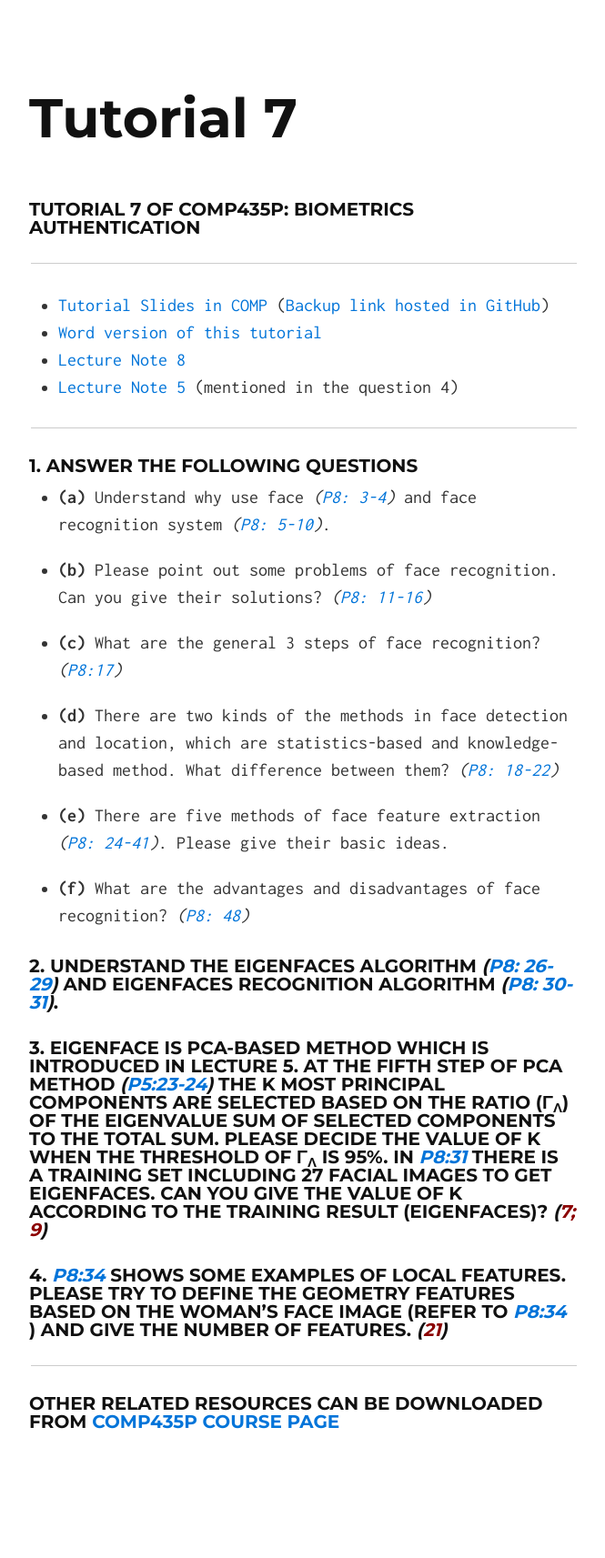
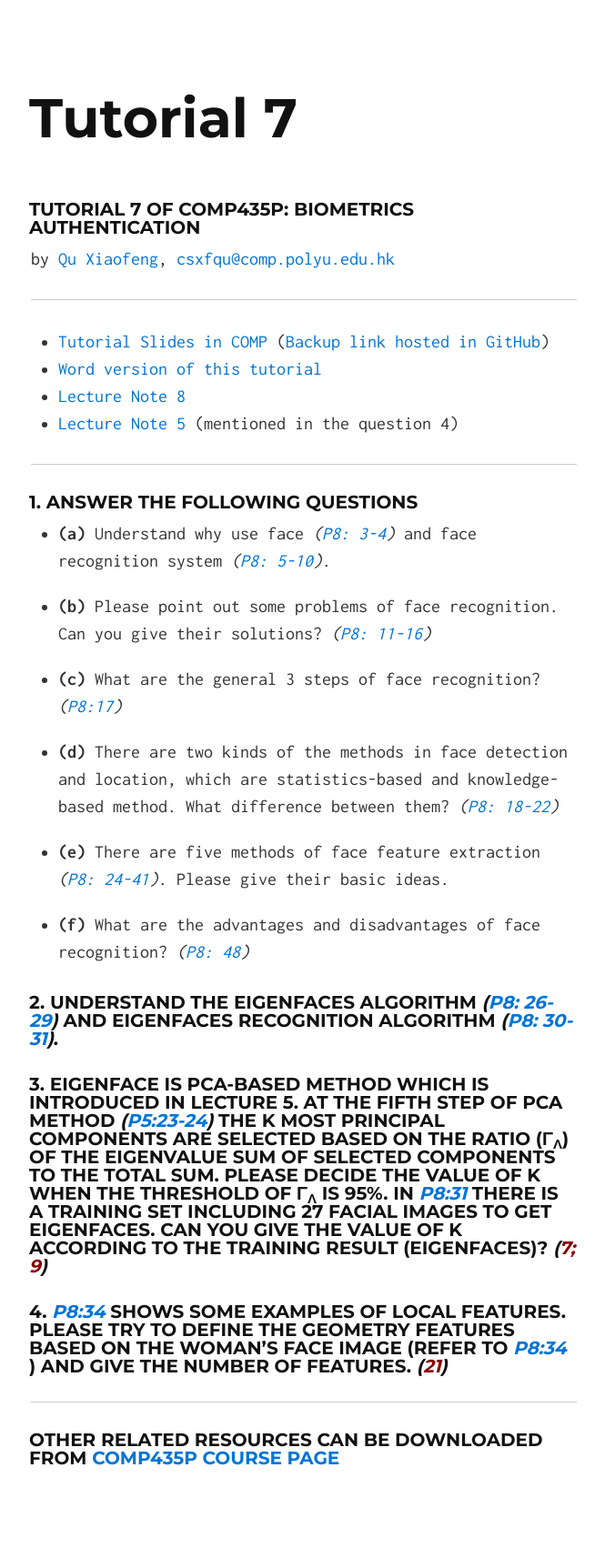
Before and after one commit to quxiaofeng/COMP435p, a Jekyll site: the page built from index.html, in a window 1280 px wide. Shown: the whole page at 91% size, without its empty margins (306-971 px from the left). Built offline with Jekyll 4.4.1, drawn with Linux system fonts in a browser that asks for light colours; Markdown is read by kramdown in place of the engine named in the settings; before the commit the page ends 1673 px from its top, so only the background shows below that.

Commit message:
add name and email
Signed-off-by: Qu Xiaofeng <quxiaofeng.at.polyu@gmail.com>

```diff
--- a/_includes/index.md
+++ b/_includes/index.md
@@ -1,4 +1,6 @@
 ### Tutorial 7 of COMP435p: Biometrics Authentication ###
+
+by [Qu Xiaofeng](http://www.quxiaofeng.me), [csxfqu@comp.polyu.edu.hk](csxfqu@comp.polyu.edu.hk)
 
 ---
 
```
